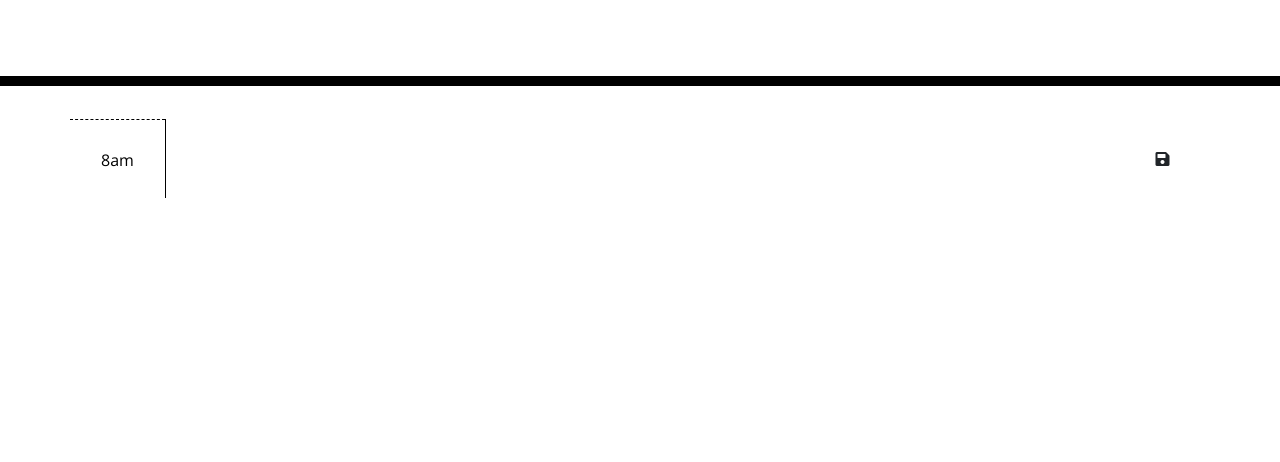
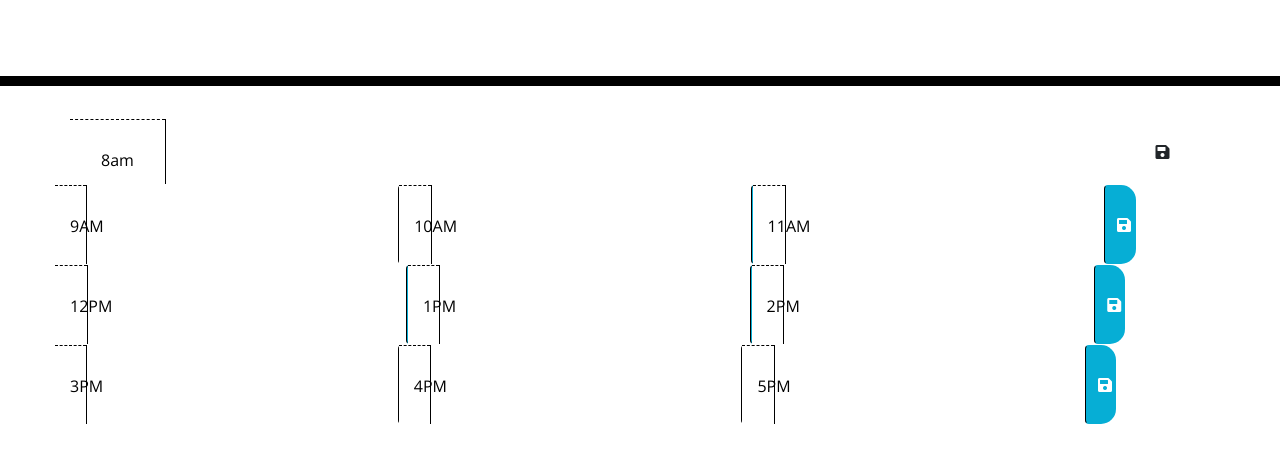
Before and after one commit to Xallver/JS-Workday-Scheduler, a plain HTML site: page public/index.html in a window 1280 px wide. Shown: the part 182-644 px from the top of the page. Drawn offline with nearby package versions, Linux system fonts and the light colour scheme; files that its build step writes are made by us from their sources.

Commit message:
created rest of time blocks based the 8am time block

```diff
--- a/public/index.html
+++ b/public/index.html
@@ -22,13 +22,95 @@
   <div class="container">
     <!-- Timeblocks go here -->
 
-    <!-- 8am/08:00-->
+    <!-- 8am -->
     <div id="hour-8" class="row time-block">
       <div class="col-md-1 hour">
         8am
       </div>
       <textarea class="col-md-10 description"></textarea>
       <button class="btn savBtn col-md-1"><i class="fas fa-save"></i></button>
+
+       <!-- 9am -->
+       <div id="hour-9" class="row time-block">
+        <div class="col-md-1 hour">
+          9AM
+        </div>
+        <textarea class="col-md-10 description">
+        </textarea>
+        <button class="btn saveBtn col-md-1"><i class="fas fa-save"></i></button>
+      </div>
+      <!-- 10am -->
+      <div id="hour-10" class="row time-block">
+        <div class="col-md-1 hour">
+          10AM
+        </div>
+        <textarea class="col-md-10 description">
+        </textarea>
+        <button class="btn saveBtn col-md-1"><i class="fas fa-save"></i></button>
+      </div>
+      <!-- 11am -->
+      <div id="hour-11" class="row time-block">
+        <div class="col-md-1 hour">
+          11AM
+        </div>
+        <textarea class="col-md-10 description">
+        </textarea>
+        <button class="btn saveBtn col-md-1"><i class="fas fa-save"></i></button>
+      </div>
+      <!-- 12pm -->
+      <div id="hour-12" class="row time-block">
+        <div class="col-md-1 hour">
+          12PM
+        </div>
+        <textarea class="col-md-10 description">
+        </textarea>
+        <button class="btn saveBtn col-md-1"><i class="fas fa-save"></i></button>
+      </div>
+      <!-- 1pm -->
+     <div id="hour-13" class="row time-block">
+        <div class="col-md-1 hour">
+          1PM
+        </div>
+        <textarea class="col-md-10 description">
+        </textarea>
+        <button class="btn saveBtn col-md-1"><i class="fas fa-save"></i></button>
+      </div>
+      <!-- 2pm -->
+      <div id="hour-14" class="row time-block">
+        <div class="col-md-1 hour">
+          2PM
+        </div>
+        <textarea class="col-md-10 description">
+        </textarea>
+        <button class="btn saveBtn col-md-1"><i class="fas fa-save"></i></button>
+      </div>
+      <!-- 3pm -->
+      <div id="hour-15" class="row time-block">
+       <div class="col-md-1 hour">
+          3PM
+        </div>
+        <textarea class="col-md-10 description">
+        </textarea>
+        <button class="btn saveBtn col-md-1"><i class="fas fa-save"></i></button>
+      </div>
+      <!-- 4pm -->
+      <div id="hour-16" class="row time-block">
+        <div class="col-md-1 hour">
+          4PM
+        </div>
+        <textarea class="col-md-10 description">
+        </textarea>
+        <button class="btn saveBtn col-md-1"><i class="fas fa-save"></i></button>
+      </div>
+      <!-- 5pm -->
+      <div id="hour-17" class="row time-block">
+        <div class="col-md-1 hour">
+          5PM
+        </div>
+        <textarea class="col-md-10 description">
+        </textarea>
+        <button class="btn saveBtn col-md-1"><i class="fas fa-save"></i></button>
+      </div>
 
     </div>
 
```
